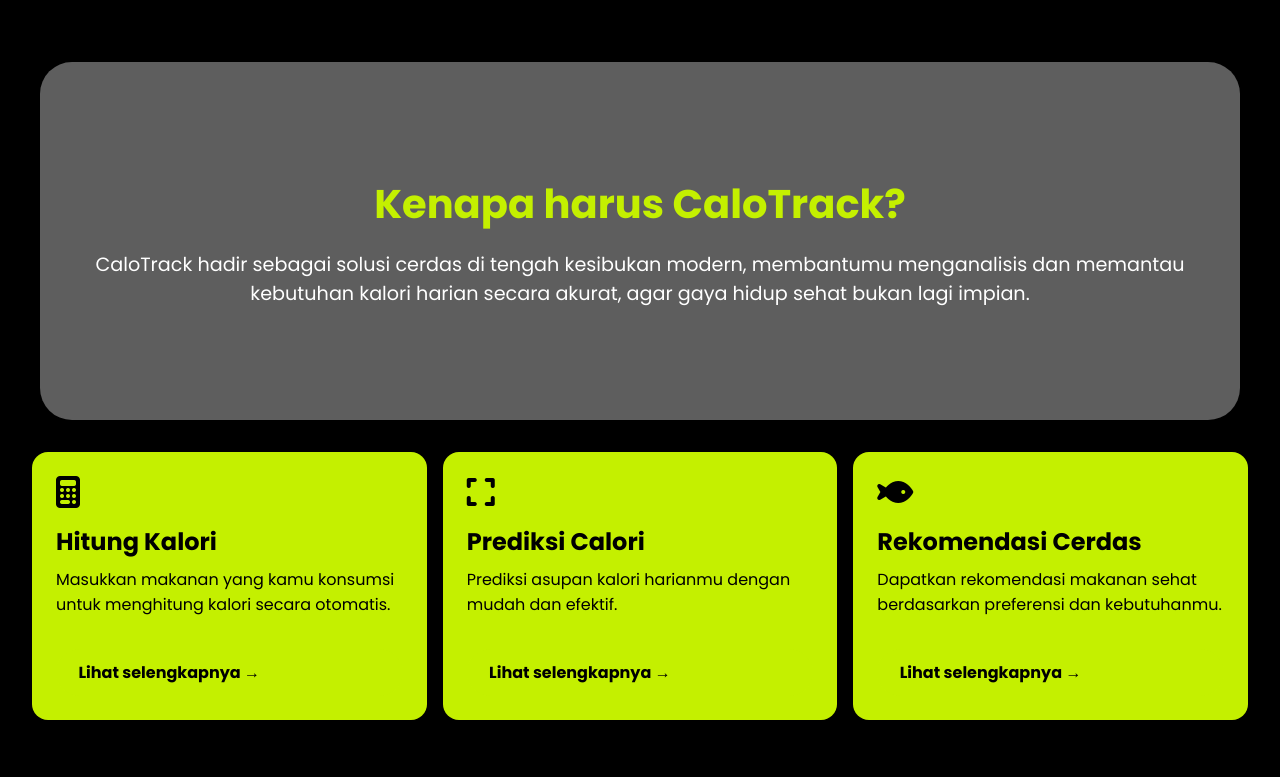
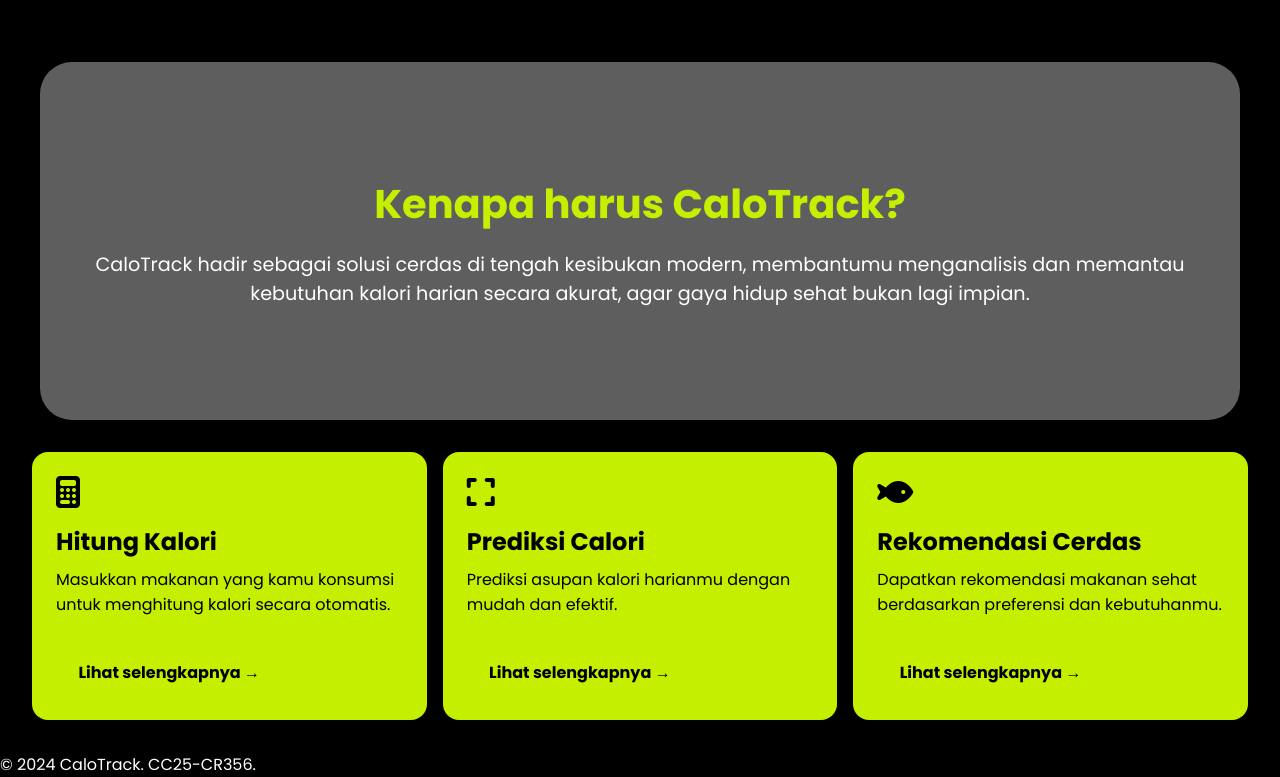
Before and after one commit to Ilmannk28/CaloTrack, a website built with Vite: page src/index.html in a window 1280 px wide. Shown: the part 802-1579 px from the top of the page. Before the commit the page ends 1554 px from the top, so only its background shows below. Built offline with nearby package versions, Linux system fonts and the light colour scheme.

Commit message:
Mengganti logo untuk tab browser dan menambahkan footer

```diff
--- a/src/index.html
+++ b/src/index.html
@@ -6,6 +6,8 @@
   <meta name="viewport" content="width=device-width, initial-scale=1.0">
   <script type="module" src="/scripts/index.js"></script>
   <title>CaloTrack</title>
+
+  <link rel="icon" href="./public/calotrack.png" type="image/png">
 
   <!-- Google Fonts -->
   <link rel="preconnect" href="https://fonts.googleapis.com" />
@@ -43,7 +45,10 @@
 
   <main tabindex="-1" id="main-content" class="main-content"></main>
 
-  <footer></footer>
+  <footer>
+    <div class="footer-content container">
+      <p>&copy; 2024 CaloTrack. CC25-CR356.</p>
+  </footer>
 
 </body>
 
--- a/src/styles/styles.css
+++ b/src/styles/styles.css
@@ -5,6 +5,14 @@
   padding: 0;
 
   box-sizing: border-box;
+}
+
+html, body{
+    height: 100%;
+  margin: 0;
+  padding: 0;
+  display: flex;
+  flex-direction: column;
 }
 
 :root {
@@ -35,6 +43,10 @@
   background-color: var(--primary-color);
   color: var(--primary-text-color);
   overflow-x: hidden;
+}
+
+main {
+   flex: 1
 }
 
 /* HEADER */
```
